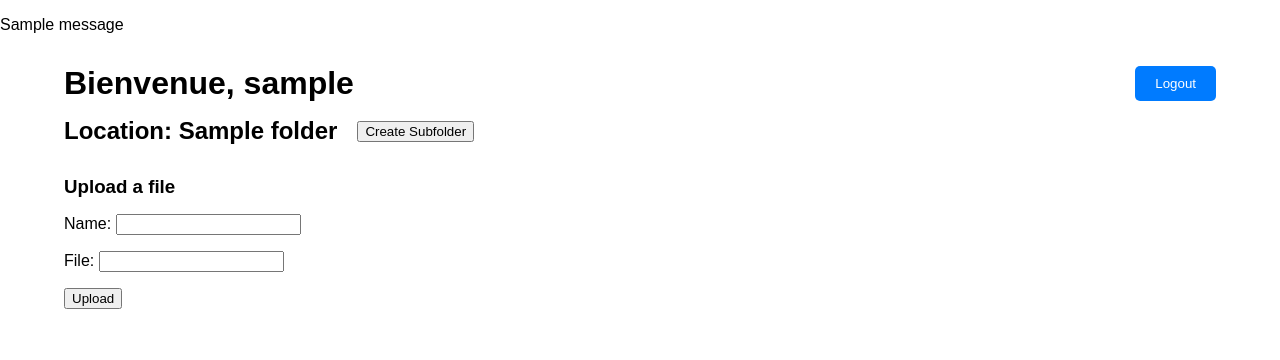
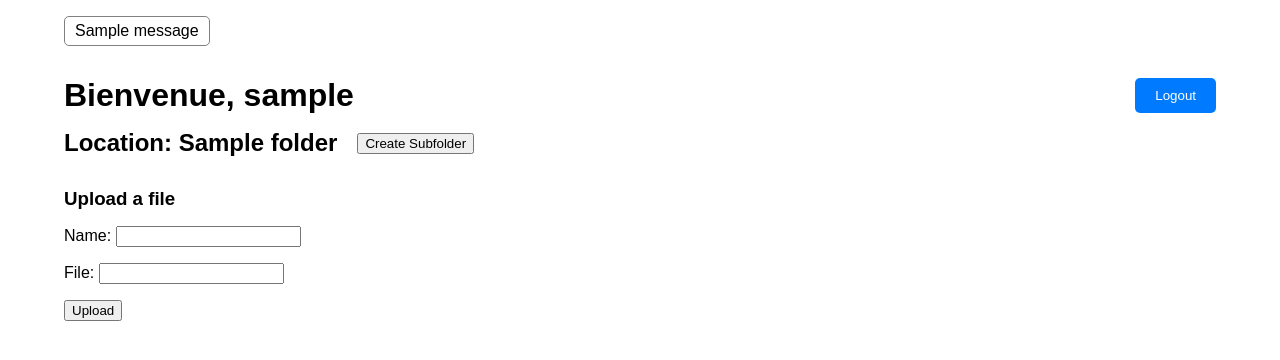
Before and after one commit to Strelixia/MC_CLOUD, a Django app: page /folder/1/ in a window 1280 px wide. Shown: the top 360 px of the page. Run offline with Django 5.2, Linux system fonts and the light colour scheme; a user stored in the database is signed in; tables that the repository leaves empty hold one stand-in row (values such as "Sample post"); one stand-in notice (Sample message) is shown.

Commit message:
added constraints on file upload -- only images and less than 10MB -- fixed flash messages display

```diff
--- a/cloud/forms.py
+++ b/cloud/forms.py
@@ -1,7 +1,17 @@
 from django import forms
 from .models import File
+from django.core.exceptions import ValidationError
 
 class FileUploadForm(forms.ModelForm):
     class Meta:
         model = File
         fields = ['name', 'file']
+
+    def clean_file(self):
+        file = self.cleaned_data.get('file')
+        if file:
+            if file.size > 10 * 1024 * 1024:
+                raise ValidationError("File size must be under 10MB")
+            if not file.name.lower().endswith(('.png', '.jpg', '.jpeg', '.svg')):
+                raise ValidationError("Only image files (png, jpg, jpeg, svg) are allowed")
+        return file
--- a/cloud/templates/base.html
+++ b/cloud/templates/base.html
@@ -8,9 +8,11 @@
 </head>
 <body>
     {% if messages %}
-        {% for message in messages %}
-            <p class="{{ message.tags }} notification">{{ message }}</p>
-        {% endfor %}
+        <div class="flash-message">
+            {% for message in messages %}
+                <p class="{{ message.tags }} notification">{{ message }}</p>
+            {% endfor %}
+        </div>
     {% endif %}
 
     <div class="header">
@@ -71,9 +73,10 @@
 
         function deleteFile(fileId) {
             if (confirm('Are you sure you want to delete this file?')) {
-                fetch(`{% url 'delete_file' %}`, {
+                fetch("{% url 'delete_file' %}", {
                     method: 'POST',
                     headers: {
+                        'Content-Type': 'application/json',
                         'X-CSRFToken': '{{ csrf_token }}',
                     },
                     body: JSON.stringify({file_id: fileId})
--- a/cloud/views.py
+++ b/cloud/views.py
@@ -61,6 +61,9 @@ def upload_file(request, folder_id):
             except ConnectionError:
                 messages.error(request, "Failed to send notification. Redis server might be down.")
             return redirect('dashboard')
+        else:
+            messages.error(request, "File upload failed. Ensure the file is an image and less than 10MB.")
+    return redirect('dashboard')
 
 
 @login_required
--- a/static/css/main.css
+++ b/static/css/main.css
@@ -11,6 +11,21 @@ body {
     padding: 15px;
     margin: auto;
     width: 90%;
+}
+
+.flash-message {
+    width: 90%;
+    margin: auto;
+    display: flex;
+    flex-direction: column;
+    gap: 10px;
+}
+
+.flash-message p {
+    padding: 5px 10px;
+    width: fit-content;
+    border-radius: 5px;
+    border: 0.5px solid gray;
 }
 
 .content {
```
